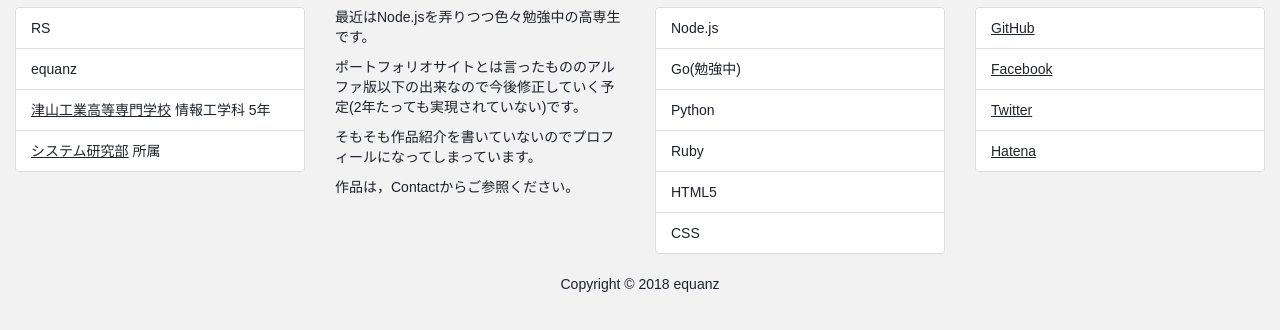
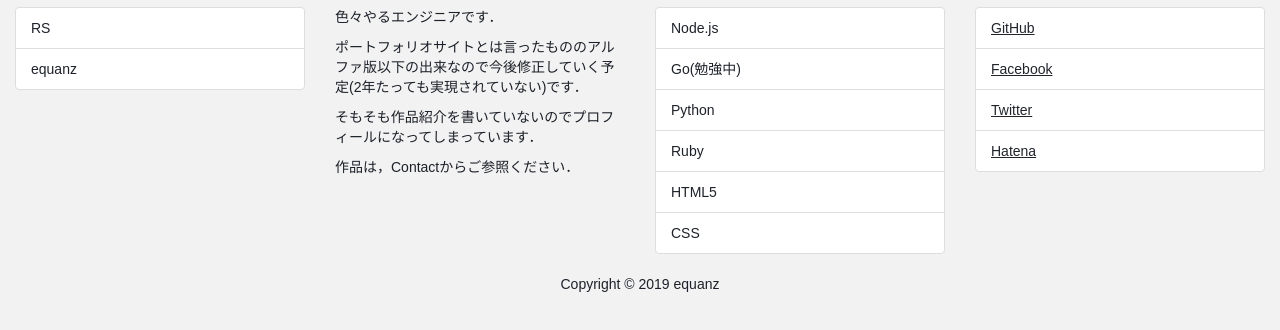
Before and after one commit to equanz/equanz.github.com, a plain HTML site: page index.html in a window 1280 px wide. Shown: the part 154-484 px from the top of the page. Drawn offline with nearby package versions, Linux system fonts and the light colour scheme.

Commit message:
fix: delete affiliate information

```diff
--- a/index.html
+++ b/index.html
@@ -31,17 +31,15 @@
       <ul class="card-text list-group">
         <li class="list-group-item">RS</li>
         <li class="list-group-item">equanz</li>
-        <li class="list-group-item"><a href="http://www.tsuyama-ct.ac.jp/" target="_blank">津山工業高等専門学校</a> 情報工学科 5年</li>
-        <li class="list-group-item"><a href="https://sysken.org/" target="_blank">システム研究部</a> 所属</li>
       </ul>
     </div>
 
     <div class="sub card card-block col-sm-3">
       <h2 class="card-title">About</h2>
-      <p class="card-text">最近はNode.jsを弄りつつ色々勉強中の高専生です。</p>
-      <p class="card-text">ポートフォリオサイトとは言ったもののアルファ版以下の出来なので今後修正していく予定(2年たっても実現されていない)です。</p>
-      <p class="card-text">そもそも作品紹介を書いていないのでプロフィールになってしまっています。</p>
-      <p class="card-text">作品は，Contactからご参照ください。</p>
+      <p class="card-text">色々やるエンジニアです．</p>
+      <p class="card-text">ポートフォリオサイトとは言ったもののアルファ版以下の出来なので今後修正していく予定(2年たっても実現されていない)です．</p>
+      <p class="card-text">そもそも作品紹介を書いていないのでプロフィールになってしまっています．</p>
+      <p class="card-text">作品は，Contactからご参照ください．</p>
     </div>
 
     <div class="sub card card-block col-sm-3">
@@ -67,7 +65,7 @@
     </div>
 
     <footer class="col-sm-12">
-      <p>Copyright © 2018 equanz</p>
+      <p>Copyright © 2019 equanz</p>
     </footer>
   </body>
 </html>
```
